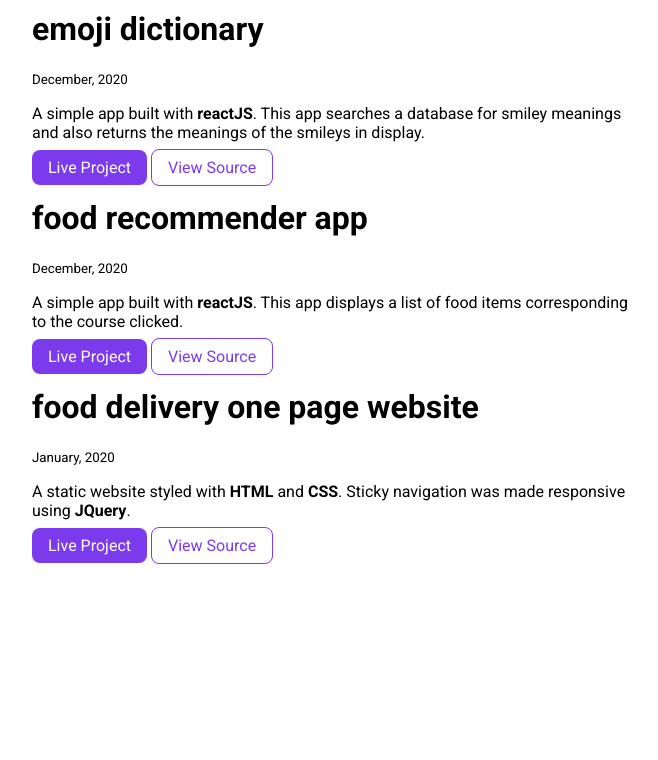
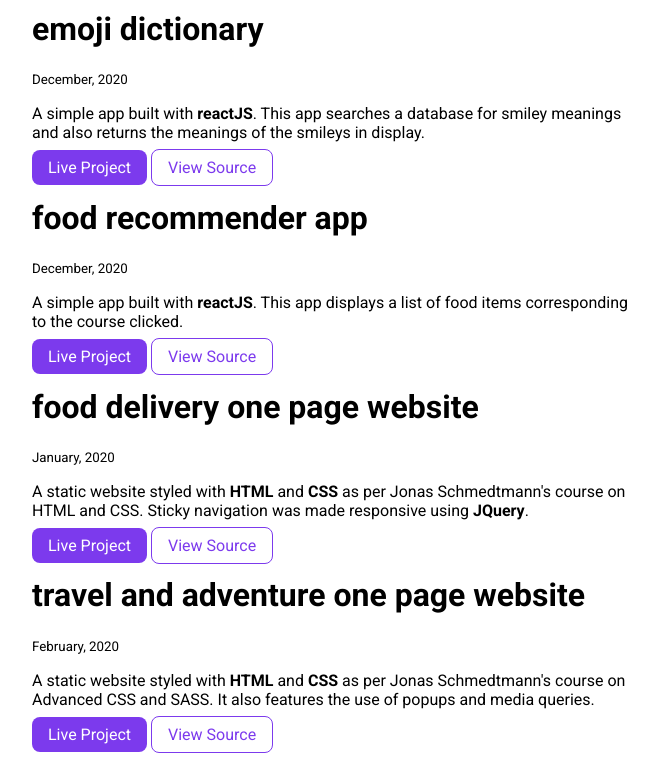
Before and after one commit to Akshay-Laxmipathi/Akshay-Laxmipathi-Site, a plain HTML site: page projects.html in a window 1280 px wide. Shown: the part 1040-1800 px from the top of the page, without its empty margins (328-986 px from the left). Before the commit the page ends 1611 px from the top, so only its background shows below. Drawn offline with Linux system fonts and the light colour scheme.

Commit message:
updated natours project website

```diff
--- a/projects.html
+++ b/projects.html
@@ -99,10 +99,21 @@
             <li>
                 <h1>food delivery one page website</h1>
                 <small>January, 2020</small>
-                <p>A static website styled with <strong>HTML</strong> and <strong>CSS</strong>. Sticky navigation was made responsive using <strong>JQuery</strong>.</p>
+                <p>A static website styled with <strong>HTML</strong> and <strong>CSS</strong> as per Jonas Schmedtmann's course on HTML and CSS. Sticky navigation was made responsive using <strong>JQuery</strong>.</p>
 
                 <a class="link link-primary" href=https://omnifood-onepage-demo.netlify.app/>Live Project</a>
                 <a class="link link-secondary" href=https://github.com/Akshay-Laxmipathi/omnifood-demo-site>View Source</a>
+            </li>
+        </div>
+
+        <div class="container container-center">
+            <li>
+                <h1>travel and adventure one page website</h1>
+                <small>February, 2020</small>
+                <p>A static website styled with <strong>HTML</strong> and <strong>CSS</strong> as per Jonas Schmedtmann's course on Advanced CSS and SASS. It also features the use of popups and media queries.</p>
+
+                <a class="link link-primary" href=https://natours-demo-project.netlify.app/>Live Project</a>
+                <a class="link link-secondary" href=https://github.com/Akshay-Laxmipathi/natours-project>View Source</a>
             </li>
         </div>
 
```
